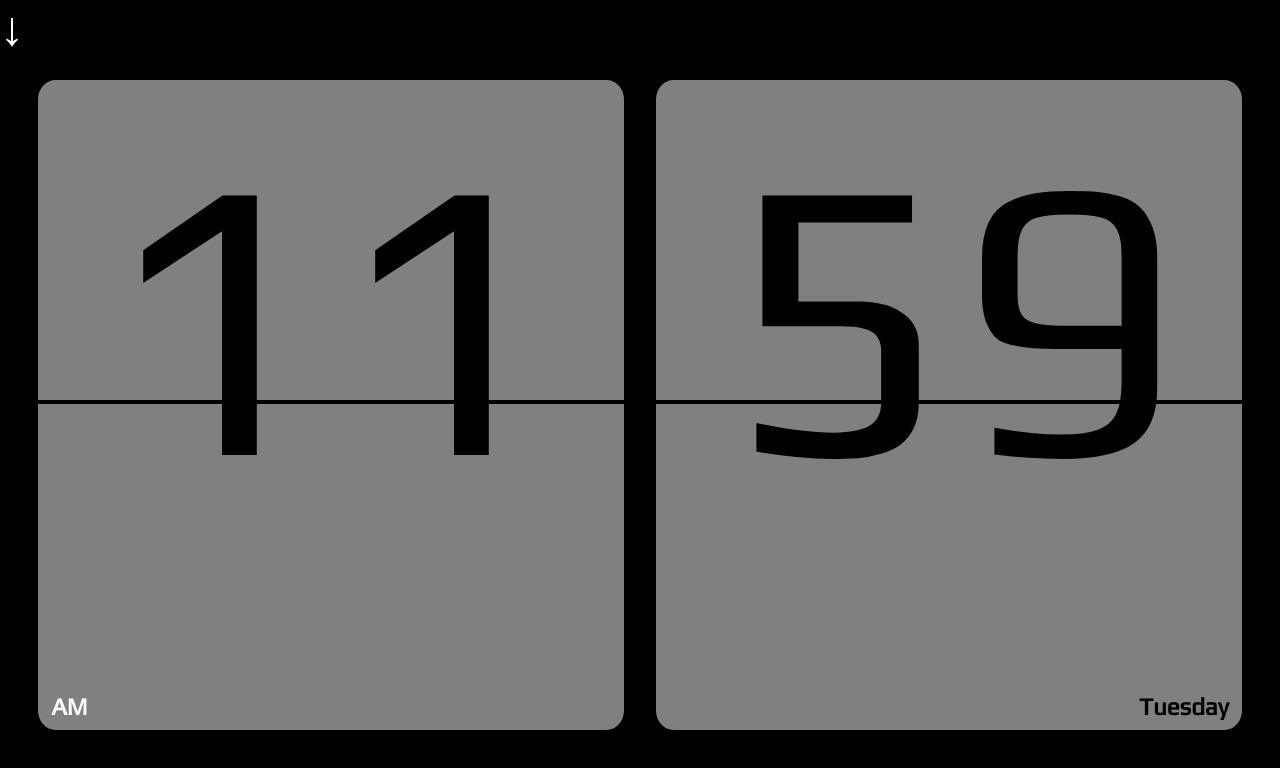
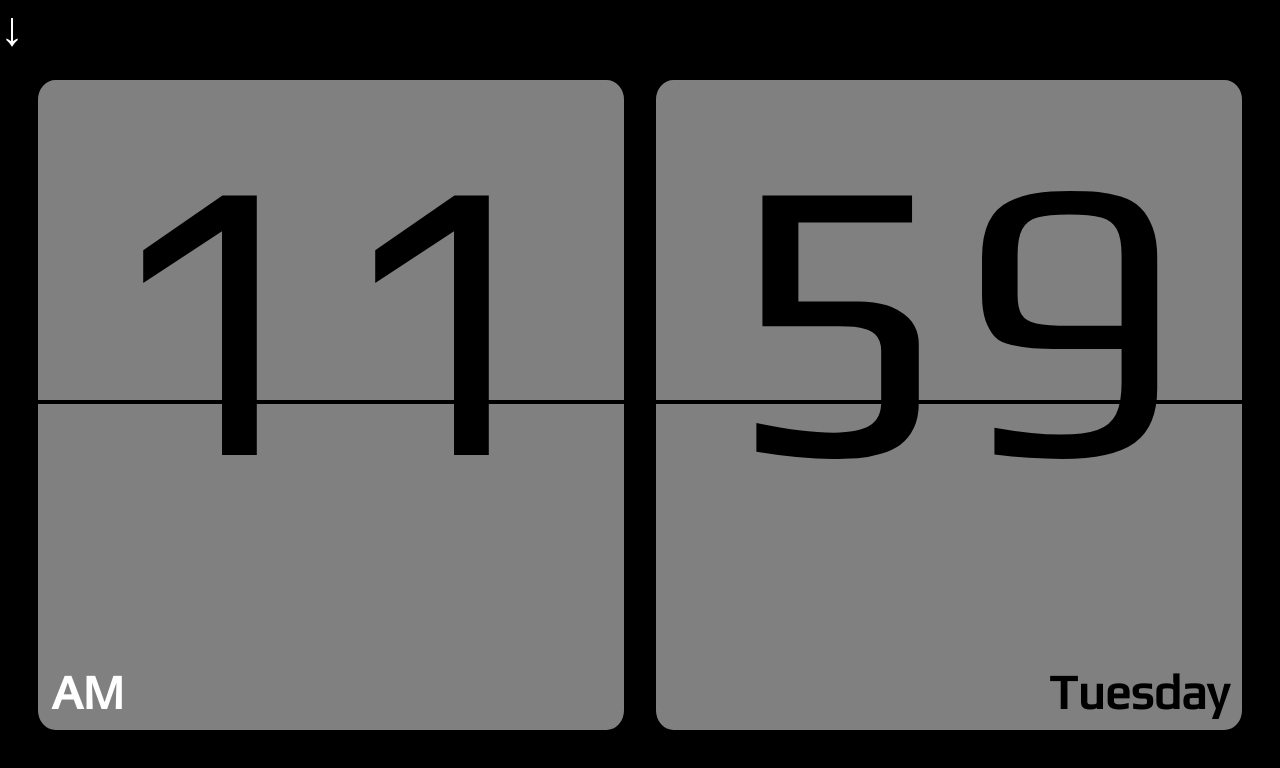
Before and after one commit to fivea/fivea.github.io, a plain HTML site: page index.html in a window 1280 px wide. Drawn offline with Linux system fonts and the light colour scheme.

Commit message:
bigger day of week

```diff
--- a/css.css
+++ b/css.css
@@ -66,8 +66,7 @@ text-align:center;
 left:4%;
 bottom: 10%;
 z-index:999;
-font-size:150%;
-font-size:150%;
+font-size:300%;
 color:black;
 font-weight: bold;
 }
@@ -232,8 +231,7 @@ text-align:right;
 right:4%;
 bottom: 10%;
 z-index:999;
-font-size:150%;
-font-size:150%;
+font-size:300%;
 color:black;
 font-weight: bold;
 
```
Also changed, not shown: index.html (+2 -1 lines).
